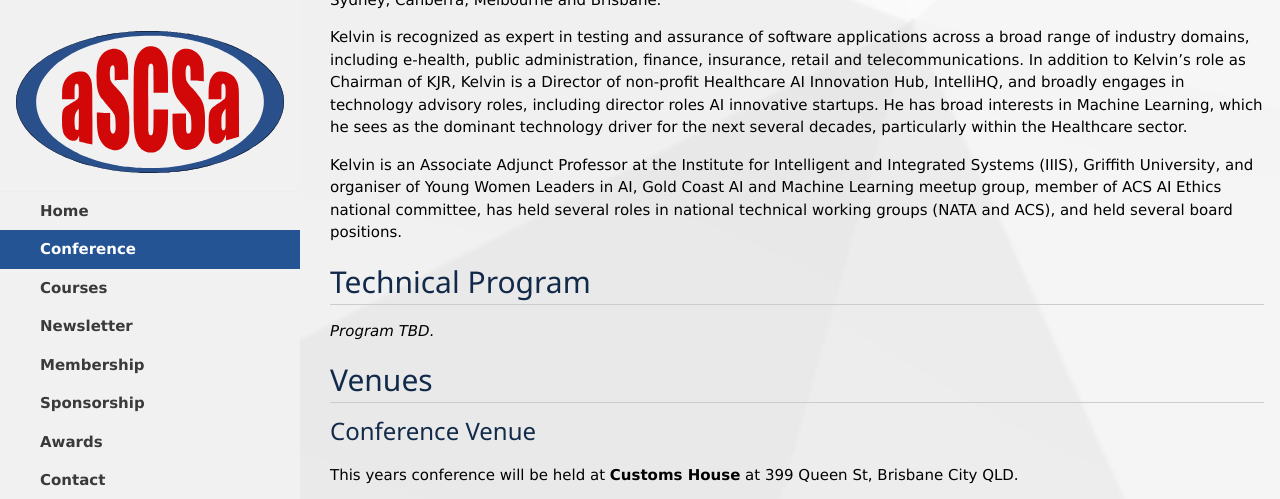
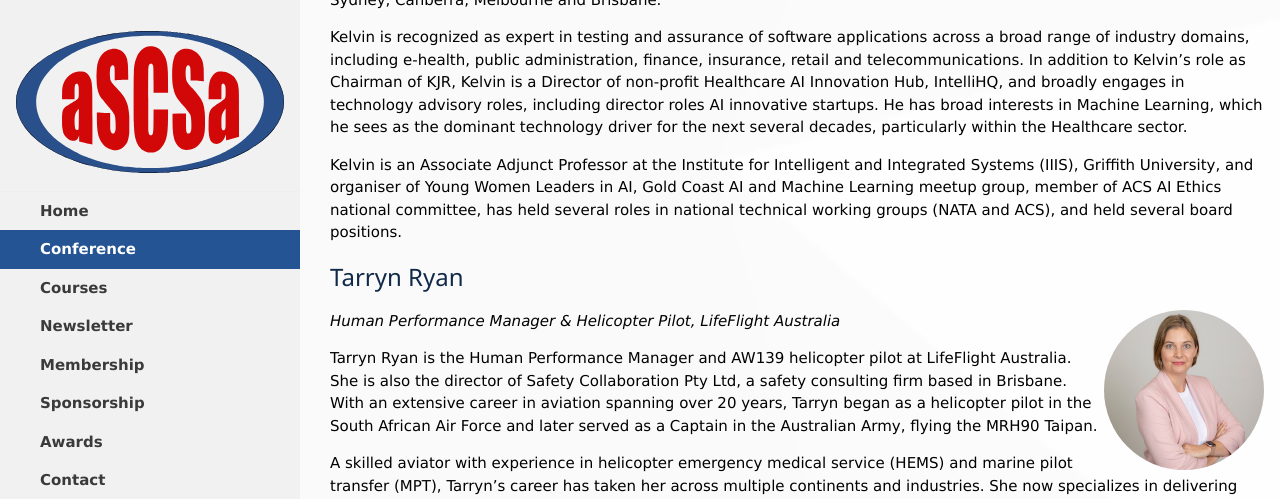
Before and after one commit to aus-safety-critical-systems-assoc/aus-safety-critical-systems-assoc.github.io, a Jekyll site: the page built from _conferences/2024.markdown, in a window 1280 px wide and 1400 px high, scrolled down 3016 px, cut to the strip 0-499 px from the top of the window. Built offline with Jekyll 4.4.1, drawn with Linux system fonts in a browser that asks for light colours; some of the changed text lies outside the part shown.

Commit message:
Added Tarryn Ryan's bio and draft technical program.

```diff
--- a/_conferences/2024.markdown
+++ b/_conferences/2024.markdown
@@ -92,9 +94,49 @@
 
 Kelvin is an Associate Adjunct Professor at the Institute for Intelligent and Integrated Systems (IIIS), Griffith University, and organiser of Young Women Leaders in AI, Gold Coast AI and Machine Learning meetup group, member of ACS AI Ethics national committee, has held several roles in national technical working groups (NATA and ACS), and held several board positions.
 
+### Tarryn Ryan
+![Tarryn Ryan](/assets/img/conferences/2024/tarryn_ryan.png){:class="w3-circle w3-right"}
+*Human Performance Manager & Helicopter Pilot, LifeFlight Australia*
+
+Tarryn Ryan is the Human Performance Manager and AW139 helicopter pilot at LifeFlight Australia. She is also the director of Safety Collaboration Pty Ltd, a safety consulting firm based in Brisbane. With an extensive career in aviation spanning over 20 years, Tarryn began as a helicopter pilot in the South African Air Force and later served as a Captain in the Australian Army, flying the MRH90 Taipan.
+
+A skilled aviator with experience in helicopter emergency medical service (HEMS) and marine pilot transfer (MPT), Tarryn’s career has taken her across multiple continents and industries. She now specializes in delivering tailored Human Factors training and safety management for high-risk industries. Tarryn holds a postgraduate degree in Aviation Human Factors and is a Lead Auditor and safety advocate.
+
 ## Technical Program
 
-*Program TBD.*
+#### Wednesday, 23rd Oct
+
+| **Start** | **End** | **Session** | **Title** |
+| 08:45 | 09:00 | *Welcome* | |
+| 09:00 | 10:00 | (**Keynote**) Prof. Phil Koopman | *TBD* |
+| 10:00 | 10:30 | *Break* | |
+| 10:30 | 11:10 | Faizan M Ramzan, Julia Gibney, & Teddy T Zvidza | *Adapting System Safety Assurance: The Role of Model-Based Systems Safety in Ensuring Safe Implementation of Autonomous Technologies* |
+| 11:10 | 11:20 | (*Sponsor*) | |
+| 11:20 | 12:00 | Matthew Squair | *The Limits of Foresight in an Uncertain World* |
+| 12:00 | 13:00 | *Lunch* | |
+| 13:00 | 14:00 | (**Keynote**) Tarryn Ryan | *TBD* |
+| 14:00 | 14:40 | Ben Luther  | *Dissecting A Complex Risk Management Framework* |
+| 14:40 | 15:10 | *Break* | |
+| 15:10 | 15:50 | Phil Cook, Neil Robinson, & Tim McComb  | *Understanding control effectiveness requires structured hazards* |
+| 15:50 | 16:00 | (*Sponsor*) | |
+| 16:00 | 16:40 | Ben Merange & Lucas Schuurmans-Stekhoven | *Using machine learning techniques to identify dependent failures* |
+
+#### Thursday, 24th Oct
+
+| **Start** | **End** | **Session** | **Title** |
+| 08:45 | 08:50 | *Welcome* | |
+| 08:50 | 09:50 | (**Keynote**) Dr. Kelvin Ross | *TBD* |
+| 09:50 | 10:00 | (*Sponsor*) | |
+| 10:00 | 10:30 | *Break* | |
+| 10:30 | 11:10 | Andrew Gabler & Pravin Hiremath | *Are quantitative safety targets for railways useful for disruptive technologies?* |
+| 11:10 | 11:20 | (*Sponsor*) |  |
+| 11:20 | 12:00 | Graham Drummond | *System safety in rail: the ATSB investigation into the Devonport cement train runaway and derailment* |
+| 12:00 | 13:00 | *Lunch* | |
+| 13:00 | 14:00 | (**Keynote**) Prof. Tim Miller | *TBD* |
+| 14:00 | 14:30 | *Break* | |
+| 14:30 | 15:10 | Andrew Hussey et al. | *A study of the impact of applying EN50716 to EN50128 compliant Software Engineering* |
+| 15:10 | 15:50 | Kevin Anderson et al. | *A hypothetical risk assessment for keeping humans in the loop of autonomous vehicle evolution* |
+| 15:50 | 16:00 | *Closing* | |
 
 ## Venues
 
```
Also changed, not shown: other parts of _conferences/2024.markdown (+3 -1 lines), assets/img/conferences/2024/tarryn_ryan.png (added).
